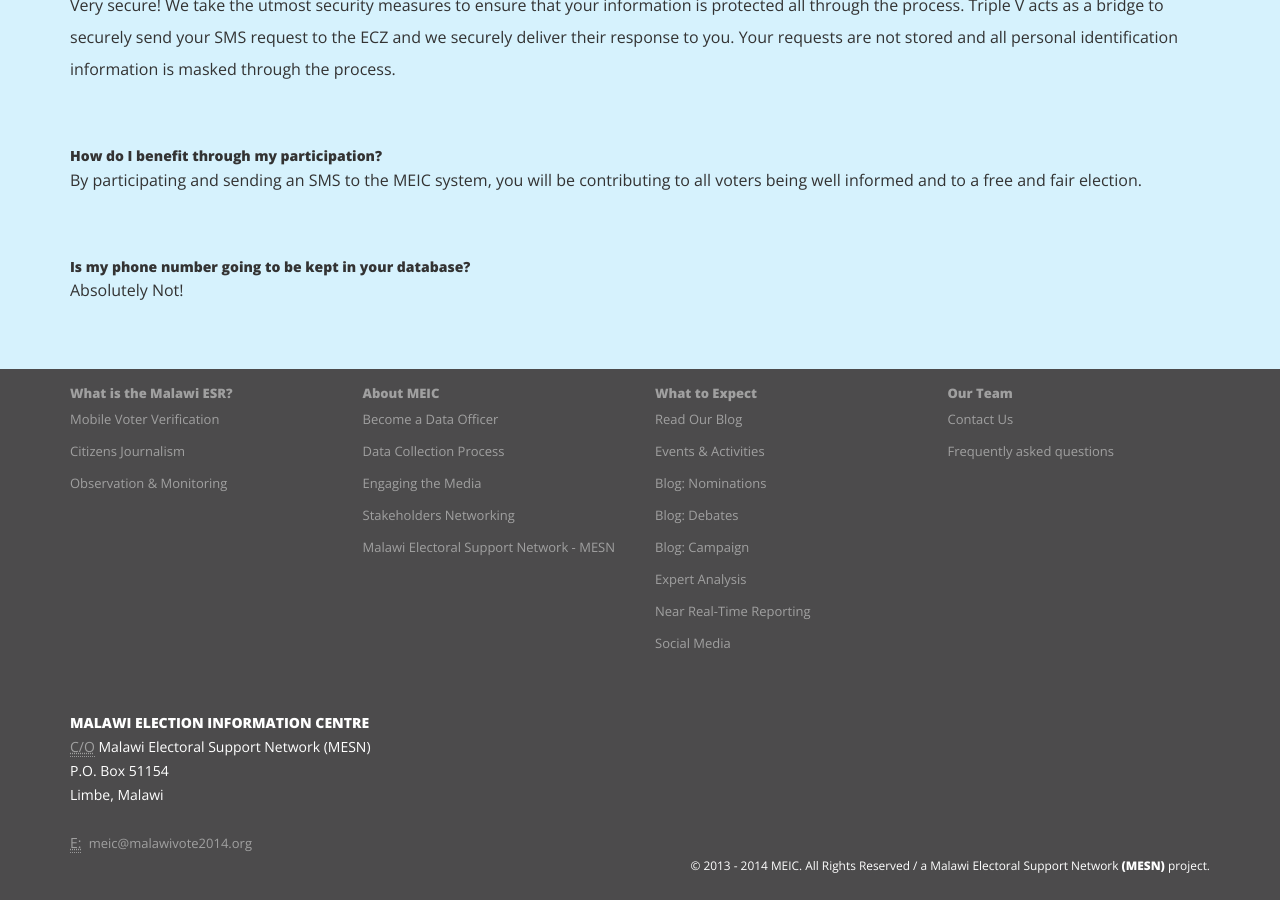
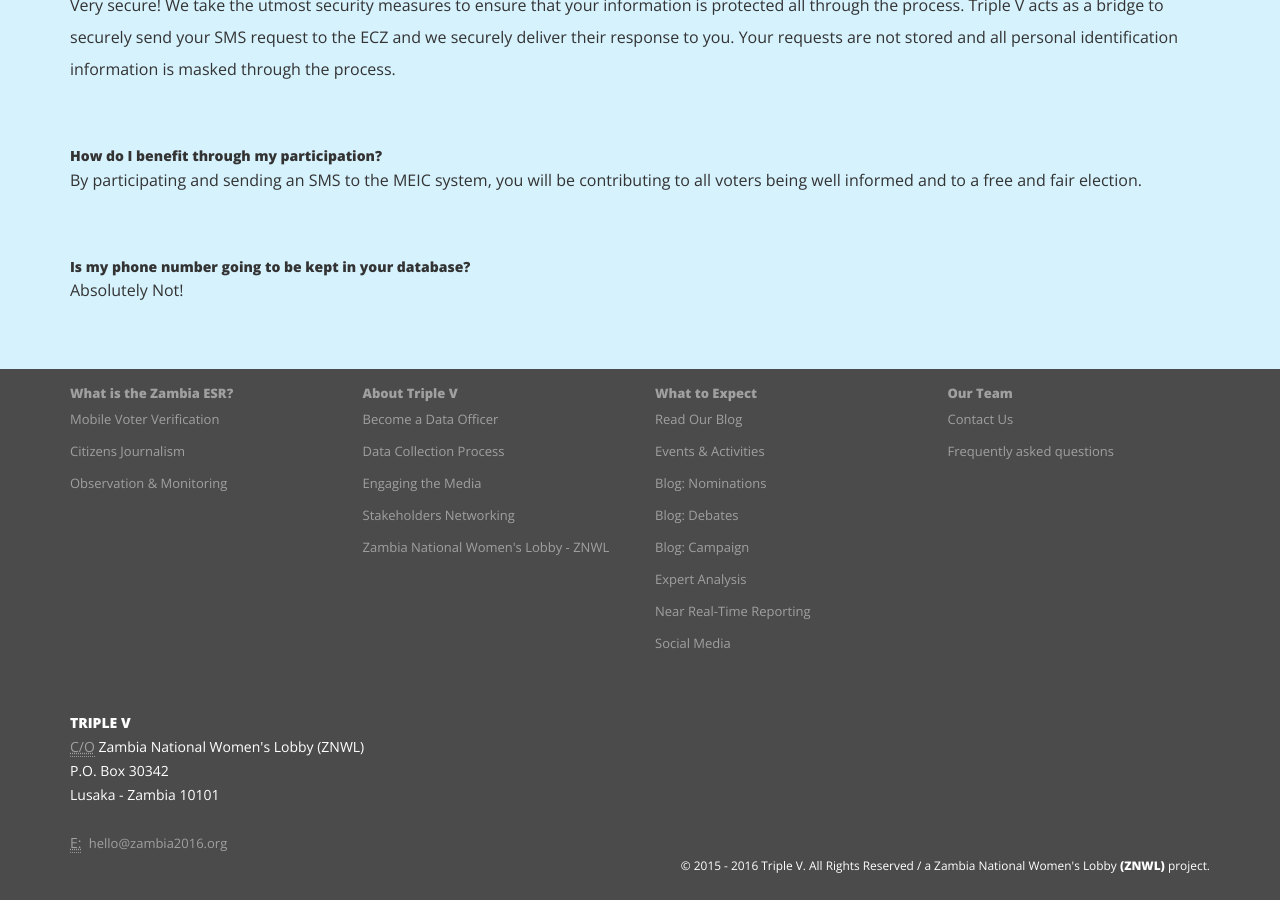
Before and after one commit to CodeForAfrica/ZambiaVote2016.org, a Jekyll site: the page built from index.html, in a window 1280 px wide and 900 px high, scrolled down 8274 px. Built offline with Jekyll 4.4.1, drawn with Linux system fonts in a browser that asks for light colours; nearby versions of some CDN libraries; library files that are not in the unit come from our copies; comment, search, counter and statistics services are not loaded.

Commit message:
Update footer.

```diff
--- a/_includes/footer.html
+++ b/_includes/footer.html
@@ -4,7 +4,7 @@
     <div class="row">
       <div class="col-md-3 col-sm-6 col-xs-12">
         <dl class="sm-l-height-12">
-          <dt><a href="#meic-what-is">What is the Malawi ESR?</a></dt>
+          <dt><a href="#meic-what-is">What is the Zambia ESR?</a></dt>
           <dd><a href="#meic-home">Mobile Voter Verification</a></dd>
           <dd><a href="#meic-home">Citizens Journalism</a></dd>
           <dd><a href="#meic-home">Observation & Monitoring</a></dd>
@@ -12,12 +12,12 @@
       </div>
       <div class="col-md-3 col-sm-6 col-xs-12">
         <dl class="sm-l-height-12">
-          <dt><a href="#meic-about">About MEIC</a></dt>
+          <dt><a href="#meic-about">About Triple V</a></dt>
           <dd><a href="http:///blog.malawivote2014.org/index6c46.html?p=32" target="_blank">Become a Data Officer</a></dd>
           <dd><a href="#meic-about">Data Collection Process</a></dd>
           <dd><a href="#meic-about">Engaging the Media</a></dd>
           <dd><a href="#meic-about">Stakeholders Networking</a></dd>
-          <dd><a href="http://www.mesnmw.org/" target="_blank">Malawi Electoral Support Network - MESN</a></dd>
+          <dd><a href="http://www.womenslobby.org.zm/" target="_blank">Zambia National Women's Lobby - ZNWL</a></dd>
         </dl>
       </div>
       <div class="col-md-3 col-sm-6 col-xs-12">
@@ -46,17 +46,17 @@
     <div class="row">
       <div class="col-md-8 col-sm-6 col-xs-12">
         <address class="sm-face">
-          <strong>MALAWI ELECTION INFORMATION CENTRE</strong><br/>
-          <abbr title="Care-of">C/O</abbr> Malawi Electoral Support Network (MESN)<br/>
-          P.O. Box 51154<br/>
-          Limbe, Malawi<br/><br/>
+          <strong>TRIPLE V</strong><br/>
+          <abbr title="Care-of">C/O</abbr> Zambia National Women's Lobby (ZNWL)<br/>
+          P.O. Box 30342<br/>
+          Lusaka - Zambia 10101<br/><br/>
 
-          <abbr title="Email Address">E:</abbr>&nbsp; <a href="mailto:#">meic@malawivote2014.org</a>
+          <abbr title="Email Address">E:</abbr>&nbsp; <a href="mailto:#">hello@zambia2016.org</a>
         </address>
       </div>
       <!-- <div class="col-md-4 col-sm-6 col-xs-12">&nbsp;</div> -->
     </div>
-    <div class="copyright pull-right sm-face"> <small>&copy; 2013 - 2014 MEIC. All Rights Reserved / a Malawi Electoral Support Network <strong>(MESN)</strong> project.</small></div>
+    <div class="copyright pull-right sm-face"> <small>&copy; 2015 - 2016 Triple V. All Rights Reserved / a Zambia National Women's Lobby <strong>(ZNWL)</strong> project.</small></div>
   </div>
 </div>
 <!-- end copyright -->
```
